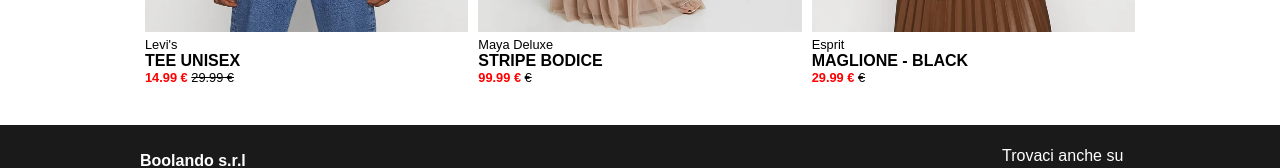
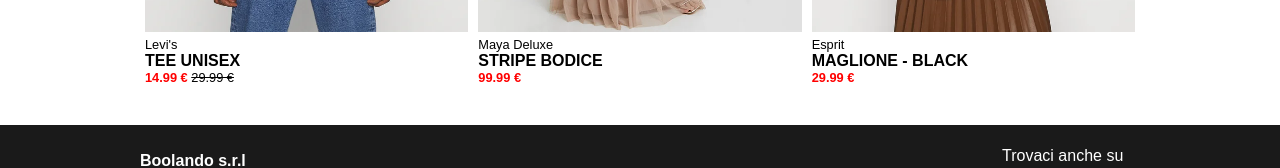
Before and after one commit to LorenzoRossini01/vite-boolando, a Vue app: page / in a window 1280 px wide. Shown: the part 1065-1233 px from the top of the page. Built offline with nearby package versions, Linux system fonts and the light colour scheme.

Commit message:
fix: card detail price visualization

```diff
--- a/src/components/AppCard.vue
+++ b/src/components/AppCard.vue
@@ -49,7 +49,9 @@ export default {
       <div class="price">
         <p>
           {{ card.descountedPrice }} €
-          <span> {{ card.originalPrice }} € </span>
+          <span v-show="card.bagde.discountValue > 0">
+            {{ card.originalPrice }} €
+          </span>
         </p>
       </div>
     </div>
```
